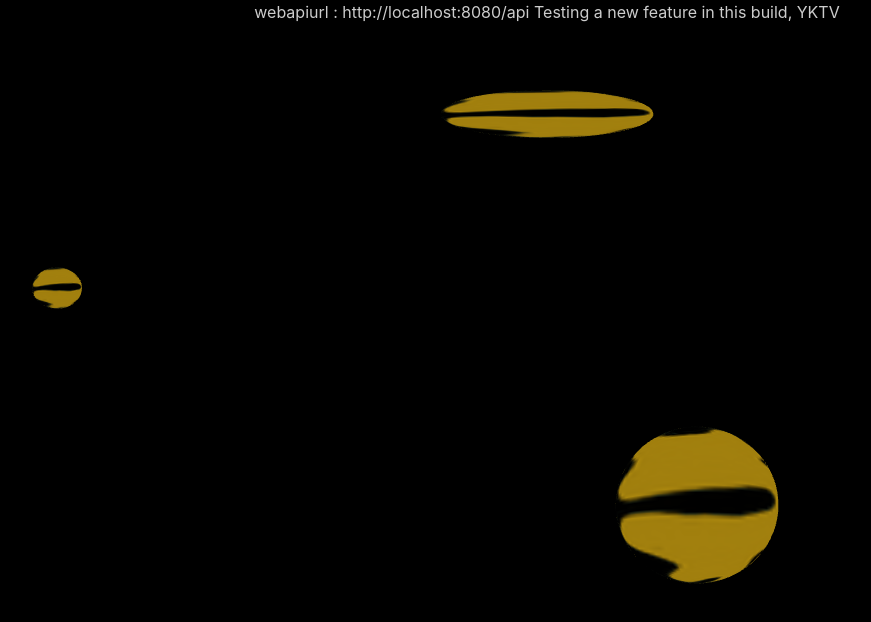
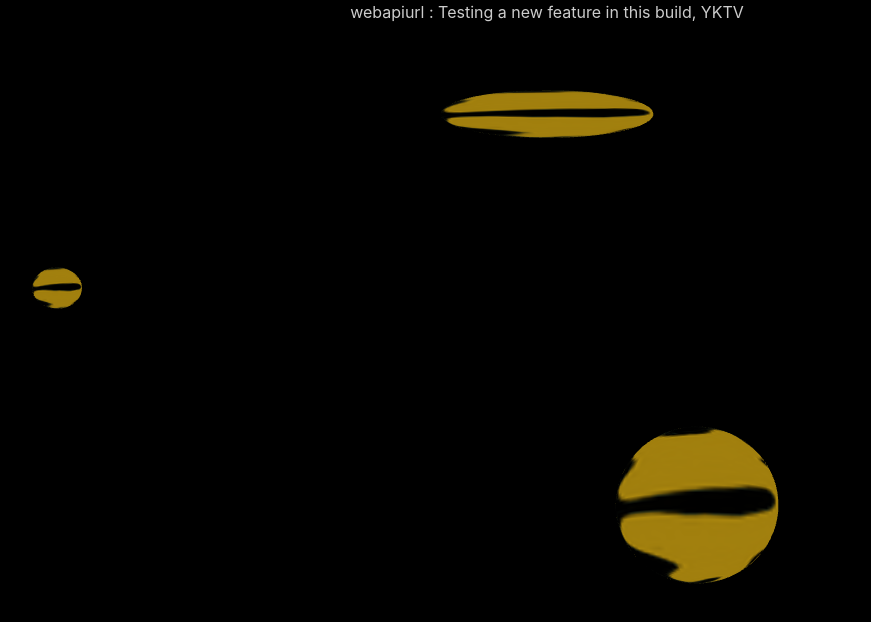
Before and after one commit to faethflex/faethflex, an Angular app: page / in a window 1280 px wide. Shown: the top 622 px of the page, without its empty margins (93-964 px from the left). Built offline with nearby package versions, Linux system fonts and the light colour scheme.

Commit message:
Small misc. changes

```diff
--- a/src/app/app.component.ts
+++ b/src/app/app.component.ts
@@ -7,5 +7,5 @@ import { environment } from '../environments/environment';
   styleUrls: ['./app.component.scss']
 })
 export class AppComponent {
-  webapiurl = environment.webapiurl;
+  //webapiurl = environment.webapiurl;
 }
--- a/src/app/app.module.ts
+++ b/src/app/app.module.ts
@@ -7,6 +7,7 @@ import { FaethHeaderComponent } from './components/faeth-header/faeth-header.com
 import { FaethLeftAsideComponent } from './components/faeth-leftaside/faeth-leftaside.component';
 import { FaethRightAsideComponent } from './components/faeth-rightaside/faeth-rightaside.component';
 import { AppRoutingModule } from './app-routing.module';
+import { RouterModule } from '@angular/router';
 
 @NgModule({
   declarations: [
@@ -18,6 +19,7 @@ import { AppRoutingModule } from './app-routing.module';
     FaethRightAsideComponent
   ],
   imports: [
+    RouterModule,
     BrowserModule,
     AppRoutingModule
   ],
--- a/src/app/components/engine/engine.component.ts
+++ b/src/app/components/engine/engine.component.ts
@@ -1,4 +1,4 @@
-import { AfterViewInit, Component, ElementRef, OnInit, ViewChild } from '@angular/core';
+import { AfterViewInit, Component, ElementRef, OnDestroy, OnInit, ViewChild } from '@angular/core';
 import { GenericScene } from '../shared/generic-scene.class';
 import { AnimationService } from './animation.service';
 
@@ -7,7 +7,7 @@ import { AnimationService } from './animation.service';
   templateUrl: './engine.component.html',
   styleUrls: ['./engine.component.scss']
 })
-export class EngineComponent implements OnInit, AfterViewInit {
+export class EngineComponent implements OnInit, AfterViewInit, OnDestroy {
   @ViewChild('rendererCanvas', { static: true })
   public rendererCanvas: ElementRef<HTMLCanvasElement>;
   @ViewChild('engineWrapper', { static: true })
@@ -28,7 +28,7 @@ export class EngineComponent implements OnInit, AfterViewInit {
   }
 
   public ngOnInit(): void {
-
+    console.log('implement')
   }
 
 
--- a/src/app/components/faeth-footer/faeth-footer.component.ts
+++ b/src/app/components/faeth-footer/faeth-footer.component.ts
@@ -11,6 +11,7 @@ export class FaethFooterComponent implements OnInit {
   }
 
   public ngOnInit(): void {
+    console.log('implement')
   }
 
 }
--- a/src/app/components/faeth-rightaside/faeth-rightaside.component.ts
+++ b/src/app/components/faeth-rightaside/faeth-rightaside.component.ts
@@ -10,6 +10,7 @@ export class FaethRightAsideComponent implements OnInit {
   }
 
   public ngOnInit(): void {
+    console.log('implement')
   }
 
 }
```
Also changed, not shown: .eslintrc.json (added), 1 other file (tests, documents, lock files or other folders).
